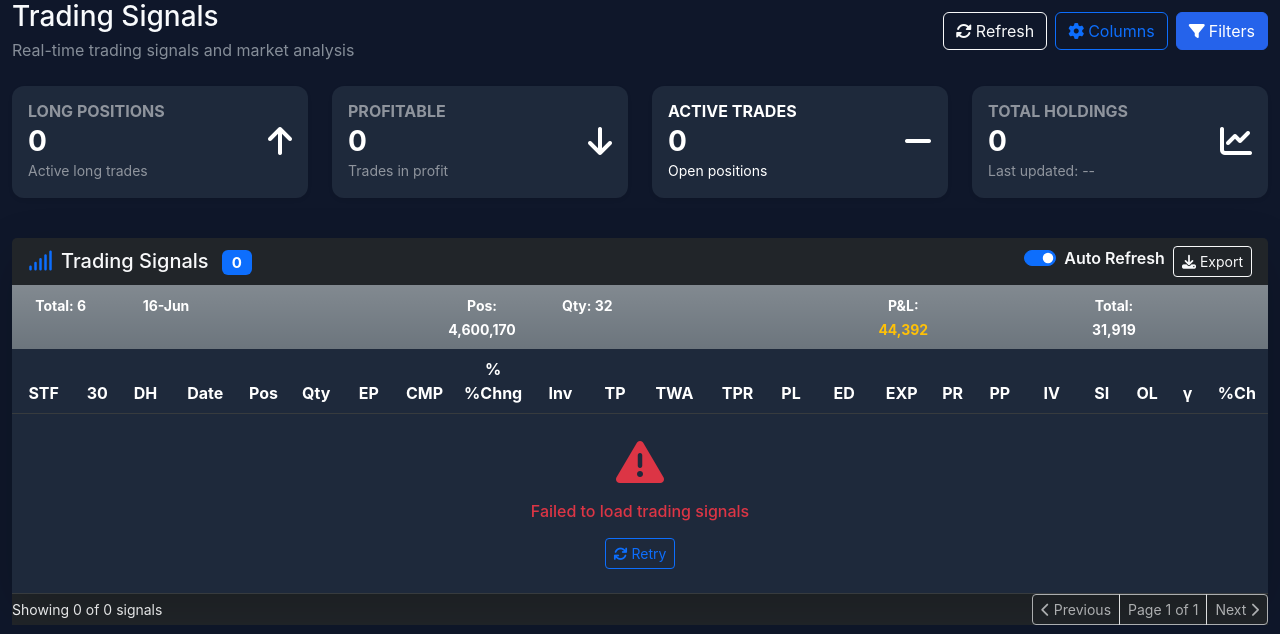
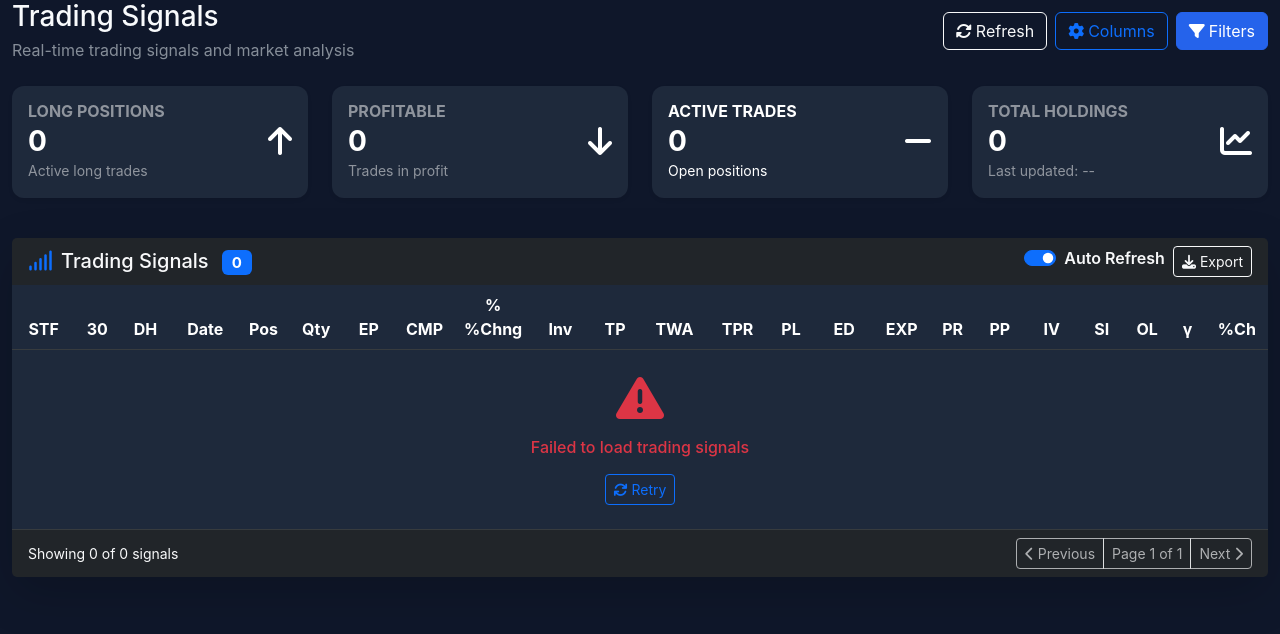
Before and after one commit to dhananjay-shahane/KotakNeoTrader, a Flask app: template templates/signals.html in a window 1280 px wide. Shown: the top 634 px of the page. Run offline with Flask 3, Linux system fonts and the light colour scheme; the template is opened without the code that fills it, so the values that code supplies are empty.

Commit message:
Restored to '2dce240167ea2a02ca791abcaa8b9042fdbec9e2'
Replit-Restored-To: 2dce240167ea2a02ca791abcaa8b9042fdbec9e2

```diff
--- a/templates/signals.html
+++ b/templates/signals.html
@@ -114,50 +114,7 @@
                     </button>
                 </div>
             </div>
-
-            <!-- Summary Row -->
-            <div class="card-body p-2 bg-gradient" style="background: linear-gradient(90deg, #16c24a 0%, #ffc107 25%, #fd7e14 50%, #6f42c1 75%, #dc3545 100%);">
-                <div class="row text-center text-white fw-bold">
-                    <div class="col-1">
-                        <small>Total: <span id="summaryTotal">6</span></small>
-                    </div>
-                    <div class="col-1">
-                        <small><span id="summaryDate">16-Jun</span></small>
-                    </div>
-                    <div class="col-1">
-                        <small></small>
-                    </div>
-                    <div class="col-1">
-                        <small></small>
-                    </div>
-                    <div class="col-1">
-                        <small>Pos: <span id="summaryPositions">4,600,170</span></small>
-                    </div>
-                    <div class="col-1">
-                        <small>Qty: <span id="summaryQty">32</span></small>
-                    </div>
-                    <div class="col-1">
-                        <small></small>
-                    </div>
-                    <div class="col-1">
-                        <small></small>
-                    </div>
-                    <div class="col-1">
-                        <small>P&L: <span id="summaryPL" class="text-warning">44,392</span></small>
-                    </div>
-                    <div class="col-1">
-                        <small></small>
-                    </div>
-                    <div class="col-1">
-                        <small>Total: <span id="summaryTotalValue">31,919</span></small>
-                    </div>
-                    <div class="col-1">
-                        <small></small>
-                    </div>
-                </div>
-            </div>
-
-            <div class="card-body p-0"></div>
+            <div class="card-body p-0">
                 <div class="table-responsive">
                     <table class="table table-dark table-hover mb-0" id="signalsTable">
                         <thead class="table-dark">
@@ -611,31 +568,6 @@ class TradingSignalsManager {
         document.getElementById('holdSignalsCount').textContent = activeSignals;
         document.getElementById('totalSignalsCount').textContent = this.filteredSignals.length;
         document.getElementById('lastUpdate').textContent = new Date().toLocaleTimeString();
-
-        // Update summary row
-        this.updateSummaryRow();
-    }
-
-    updateSummaryRow() {
-        if (this.filteredSignals.length === 0) return;
-
-        // Calculate totals
-        const totalQty = this.filteredSignals.reduce((sum, signal) => sum + (signal.qty || 0), 0);
-        const totalPL = this.filteredSignals.reduce((sum, signal) => sum + (signal.pl || 0), 0);
-        const totalInvestment = this.filteredSignals.reduce((sum, signal) => sum + (signal.inv || 0), 0);
-        const totalValue = this.filteredSignals.reduce((sum, signal) => sum + (signal.ed || signal.inv || 0), 0);
-
-        // Update summary elements
-        document.getElementById('summaryTotal').textContent = this.filteredSignals.length;
-        document.getElementById('summaryDate').textContent = new Date().toLocaleDateString('en-GB', { day: '2-digit', month: 'short' });
-        document.getElementById('summaryPositions').textContent = totalInvestment.toLocaleString('en-IN');
-        document.getElementById('summaryQty').textContent = totalQty.toLocaleString('en-IN');
-
-        const plElement = document.getElementById('summaryPL');
-        plElement.textContent = Math.abs(totalPL).toLocaleString('en-IN');
-        plElement.className = totalPL >= 0 ? 'text-success' : 'text-danger';
-
-        document.getElementById('summaryTotalValue').textContent = totalValue.toLocaleString('en-IN');
     }
 
     renderSignalsTable() {
```
Also changed, not shown: attached_assets/image_1750071146815.png (deleted), 1 other file.
